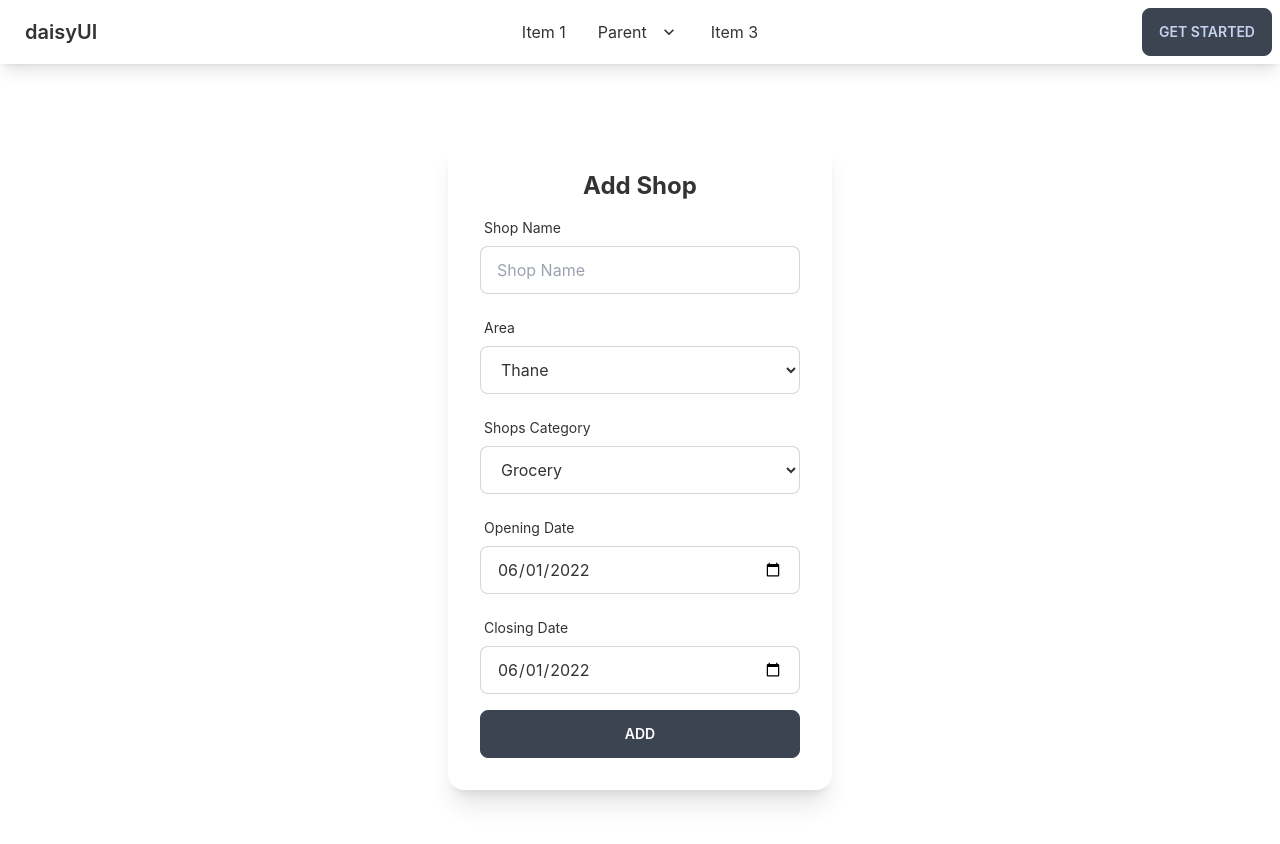
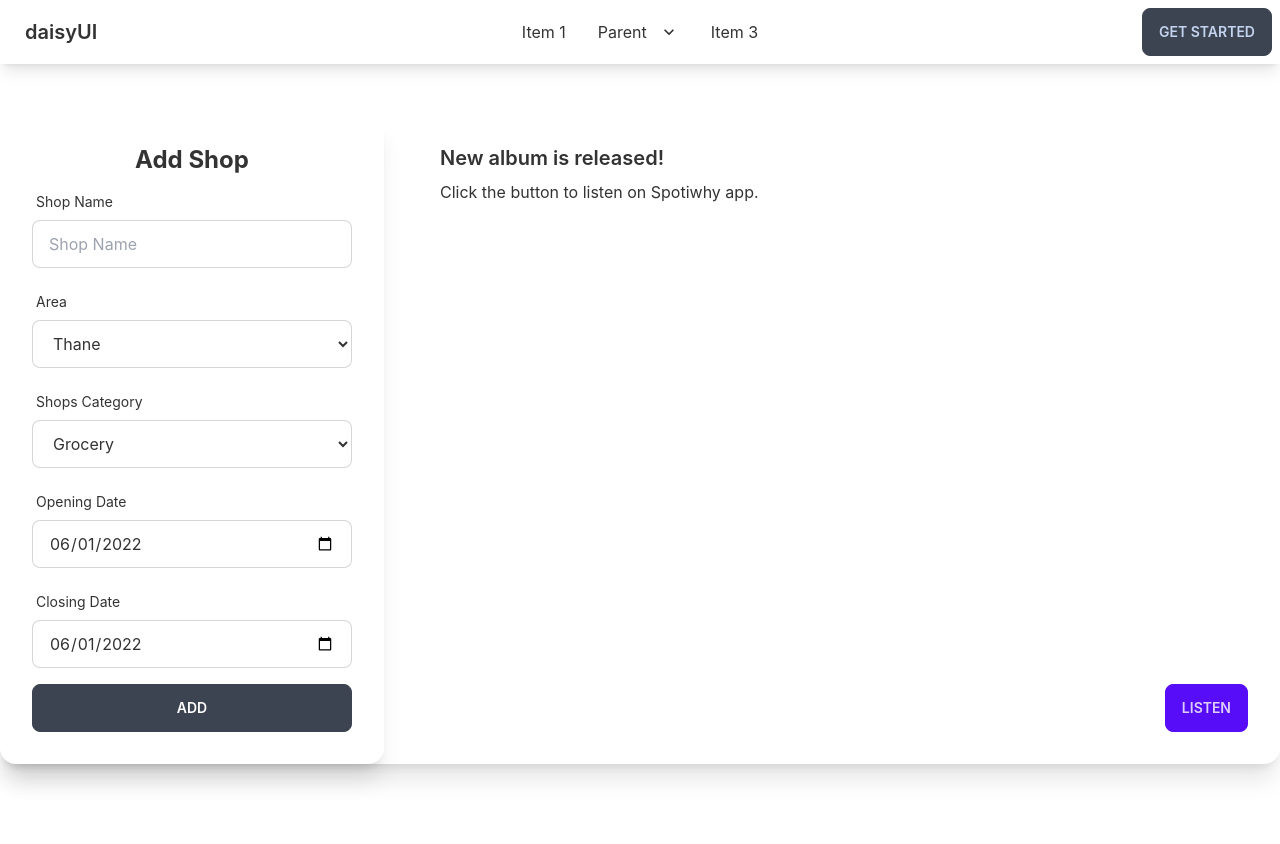
Before and after one commit to rokib97/shop-app-task, a React (Create React App) app: page / in a window 1280 px wide. Shown: the top 844 px of the page. After the commit the page ends 800 px from the top, so only its background shows below. Built offline with nearby package versions, Linux system fonts and the light colour scheme.

Commit message:
added data to reducer

```diff
--- a/package.json
+++ b/package.json
@@ -10,7 +10,9 @@
     "react": "^18.1.0",
     "react-dom": "^18.1.0",
     "react-hook-form": "^7.31.3",
+    "react-redux": "^8.0.2",
     "react-scripts": "5.0.1",
+    "redux": "^4.2.0",
     "web-vitals": "^2.1.4"
   },
   "scripts": {
--- /dev/null
+++ b/src/actions/index.js
@@ -0,0 +1,9 @@
+export const addToShop = (data) => {
+  return {
+    type: "ADDSHOP",
+    payload: {
+      id: new Date().getTime().toString(),
+      data: data,
+    },
+  };
+};
--- a/src/components/AddShop.js
+++ b/src/components/AddShop.js
@@ -1,24 +1,28 @@
 import React, { useState } from "react";
 import { useForm } from "react-hook-form";
+import { useDispatch } from "react-redux";
+import { addToShop } from "../actions";
+
 const AddShop = () => {
+  const dispatch = useDispatch();
   const [date, setDate] = useState(new Date().toISOString().slice(0, 10));
   const [closingDate, setClosingDate] = useState(
     new Date().toISOString().slice(0, 10)
   );
+
   const {
     register,
     handleSubmit,
     formState: { errors },
   } = useForm();
   const onSubmit = (data) => {
-    console.log("added");
-    console.log(data);
+    dispatch(addToShop(data));
   };
-  console.log(errors);
 
   return (
-    <div className="h-screen flex justify-center items-center">
-      <div className="card w-96 bg-base-100 shadow-xl">
+    <>
+      <div class="card lg:card-side bg-base-100 shadow-xl mt-12">
+        <div className="card w-96 bg-base-100 shadow-xl mr-6">
           <div className="card-body">
             <h2 className="text-center text-2xl font-bold">Add Shop</h2>
             <form onSubmit={handleSubmit(onSubmit)}>
@@ -129,7 +133,6 @@ const AddShop = () => {
                   type="date"
                   onChange={(e) => setDate(e.target.value)}
                   value={date}
-                // max={closingDate}
                   placeholder="Date"
                   className="input input-bordered w-full max-w-xs"
                 />
@@ -175,7 +178,15 @@ const AddShop = () => {
             </form>
           </div>
         </div>
+        <div class="card-body">
+          <h2 class="card-title">New album is released!</h2>
+          <p>Click the button to listen on Spotiwhy app.</p>
+          <div class="card-actions justify-end">
+            <button class="btn btn-primary">Listen</button>
           </div>
+        </div>
+      </div>
+    </>
   );
 };
 
--- a/src/index.js
+++ b/src/index.js
@@ -1,13 +1,17 @@
-import React from 'react';
-import ReactDOM from 'react-dom/client';
-import './index.css';
-import App from './App';
-import reportWebVitals from './reportWebVitals';
+import React from "react";
+import ReactDOM from "react-dom/client";
+import { Provider } from "react-redux";
+import App from "./App";
+import "./index.css";
+import reportWebVitals from "./reportWebVitals";
+import store from "./store";
+const root = ReactDOM.createRoot(document.getElementById("root"));
 
-const root = ReactDOM.createRoot(document.getElementById('root'));
 root.render(
   <React.StrictMode>
-    <App />
+    <Provider store={store}>
+      <App />
+    </Provider>
   </React.StrictMode>
 );
 
--- /dev/null
+++ b/src/reducers/addShopReducer.js
@@ -0,0 +1,23 @@
+const initialData = {
+  list: [],
+};
+const shopReducer = (state = initialData, action) => {
+  switch (action.type) {
+    case "addToShop":
+      const { id, data } = action.payload;
+      return {
+        ...state,
+        list: [
+          ...state.list,
+          {
+            id: id,
+            data: data,
+          },
+        ],
+      };
+    default:
+      return state;
+  }
+};
+
+export default shopReducer;
--- /dev/null
+++ b/src/reducers/index.js
@@ -0,0 +1,7 @@
+import shopReducer from "./addShopReducer";
+const { combineReducers } = require("redux");
+const rootReducer = combineReducers({
+  shopReducer,
+});
+
+export default rootReducer;
--- /dev/null
+++ b/src/store.js
@@ -0,0 +1,9 @@
+const { createStore } = require("redux");
+const { default: rootReducer } = require("./reducers");
+
+const store = createStore(
+  rootReducer,
+  window.__REDUX_DEVTOOLS_EXTENSION__ && window.__REDUX_DEVTOOLS_EXTENSION__()
+);
+
+export default store;
```
Also changed, not shown: 1 other file (tests, documents, lock files or other folders). Lines whose indentation alone changed are shown as unchanged.
